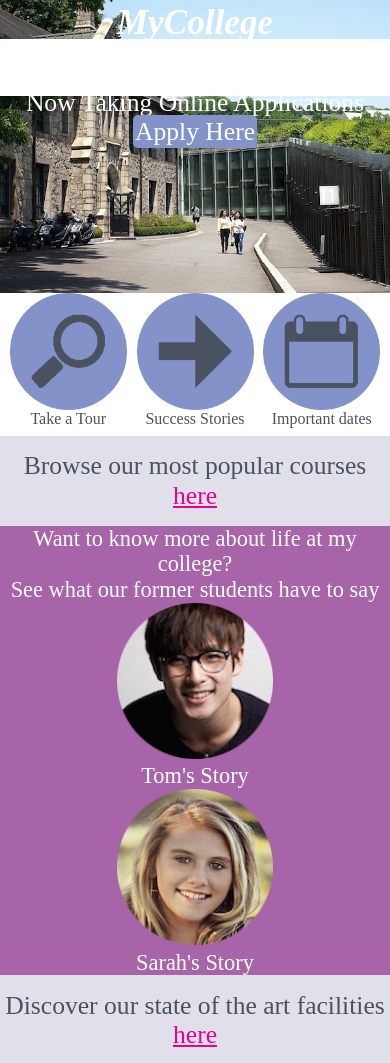
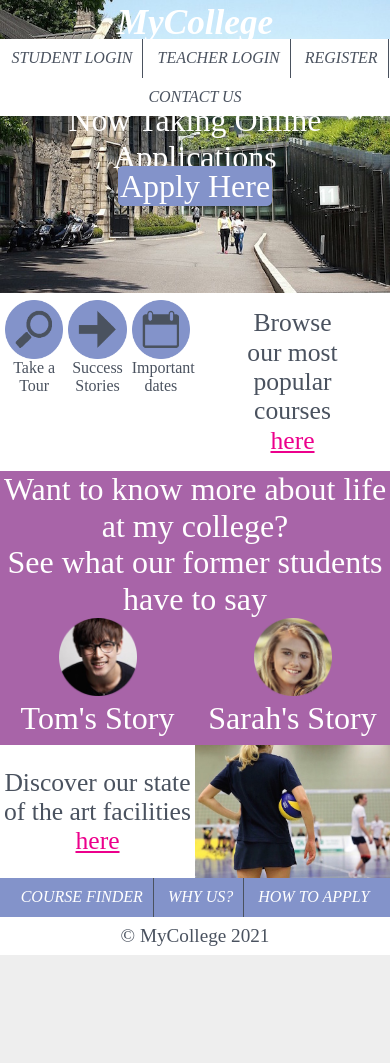
Before and after one commit to contreras-juan/MyCollege, a plain HTML site: page index.html in a window 390 px wide. Shown: the top 1063 px of the page. After the commit the page ends 955 px from the top, so only its background shows below. Drawn offline with Linux system fonts and the light colour scheme.

Commit message:
tablet stylesheet ready

```diff
--- a/css/style.css
+++ b/css/style.css
@@ -167,4 +167,107 @@ header li, header li a{
     display: inline-block;
     background-color: transparent;
     border-bottom: none;
+    color: #4a525f;
+    padding: 5px;
 }
+
+header li {
+    border-right: 1px solid #4a525f;
+}
+
+header li:last-child{
+    border-right: none;
+}
+
+header li:hover, header li a:hover{
+    background-color: #d8cccccc;
+}
+
+/* TOP MENU END */
+header p{
+    bottom: 40%;
+    font-size: 2em;
+}
+
+#apply-btn{
+    bottom: 30%;
+}
+
+.row1-1{
+    width: 50%;
+    margin-top: 2%;
+}
+
+.row1-2{
+    display: flex;
+    width: 50%;
+    justify-content: center;
+    align-items: center;
+    background: white;
+}
+
+.row1-2 p{
+    max-width: 60%;
+}
+
+.row2 p{
+    font-size: 2em;
+}
+
+.sarah, .tom{
+    width: 50%;
+    float:left;
+    padding-bottom: 2%;
+}
+
+.row3{
+    display: flex;
+}
+
+.row3-1{
+    display: flex;
+    flex: 1;
+    justify-content: center;
+    align-items: center;
+    background: white;
+}
+
+.row3-1 p{
+    max-width: -60%;
+}
+
+.row3-2{
+    flex: 1;
+}
+
+/* FOOTER MENU */
+footer ul{
+    text-align: center;
+    background: #8393ca;
+    margin: 0;
+}
+
+footer li, footer li a{
+    display: inline-block;
+    background: transparent;
+    border-bottom: none;
+    padding: 5px;
+}
+
+footer li{
+    border-right: 1px solid #4a525f;
+}
+
+footer li:last-child{
+    border-right: none;
+}
+
+footer li:hover, footer li a:hover{
+    background: #3e486a;
+}
+
+footer p{
+    padding-top: 2%;
+    background-attachment: #e0e0eb;
+    font-size: 1.2em;
+}
--- a/index.html
+++ b/index.html
@@ -84,7 +84,7 @@
                     <img src="images/man.png">
                     <p>Tom's Story</p>
                 </div>
-                <div class="Sarah">
+                <div class="sarah">
                     <img src="images/woman.png">
                     <p>Sarah's Story</p>
                 </div>
```
